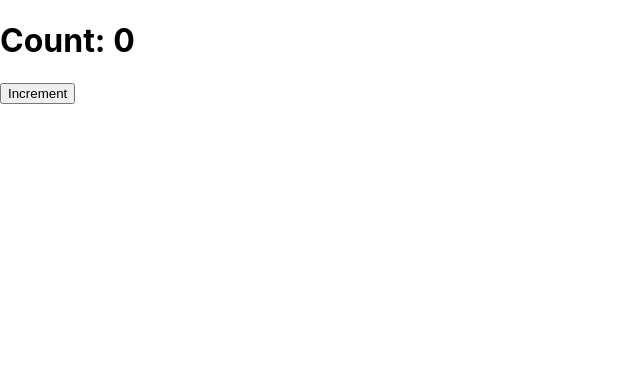
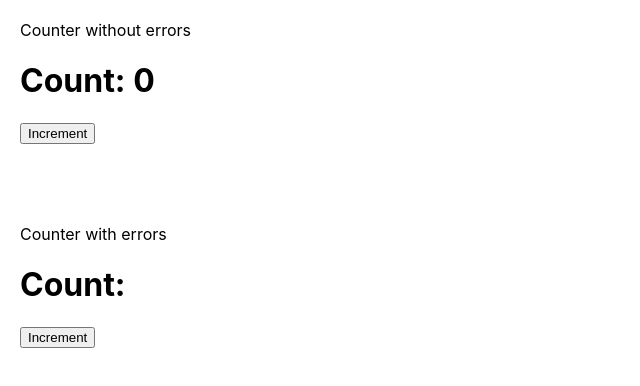
Before and after one commit to lojithv/react-guide, a React (Create React App) app: page / in a window 1280 px wide. Shown: the top 386 px of the page, without its empty margins (0-640 px from the left). Built offline with nearby package versions, Linux system fonts and the light colour scheme.

Commit message:
usecontext example2 with errors

```diff
--- a/src/App.tsx
+++ b/src/App.tsx
@@ -1,10 +1,10 @@
-import React, { createContext, useContext, useState } from 'react';
+import React, { createContext, useContext, useState } from "react";
 
 // Step 1: Create a Context
 const AppContext = createContext({} as any);
 
 // Step 2: Create a Provider
-function AppProvider({ children }:any) {
+function AppProvider({ children }: any) {
   const [count, setCount] = useState(0);
 
   return (
@@ -18,7 +18,7 @@ function AppProvider({ children }:any) {
 function useAppContext() {
   const context = useContext(AppContext);
   if (!context) {
-    throw new Error('useAppContext must be used within an AppProvider');
+    throw new Error("useAppContext must be used within an AppProvider");
   }
   return context;
 }
@@ -38,9 +38,14 @@ function Counter() {
 // Using the AppProvider to wrap the component tree
 function App() {
   return (
-    <AppProvider>
+    <div>
+      <div>Counter without errors</div>
+      <AppProvider>
+        <Counter />
+      </AppProvider>
+      <div style={{marginTop:'80px'}}>Counter with errors</div>
       <Counter />
-    </AppProvider>
+    </div>
   );
 }
 
--- a/src/index.css
+++ b/src/index.css
@@ -5,6 +5,7 @@ body {
     sans-serif;
   -webkit-font-smoothing: antialiased;
   -moz-osx-font-smoothing: grayscale;
+  padding: 20px;
 }
 
 code {
```
